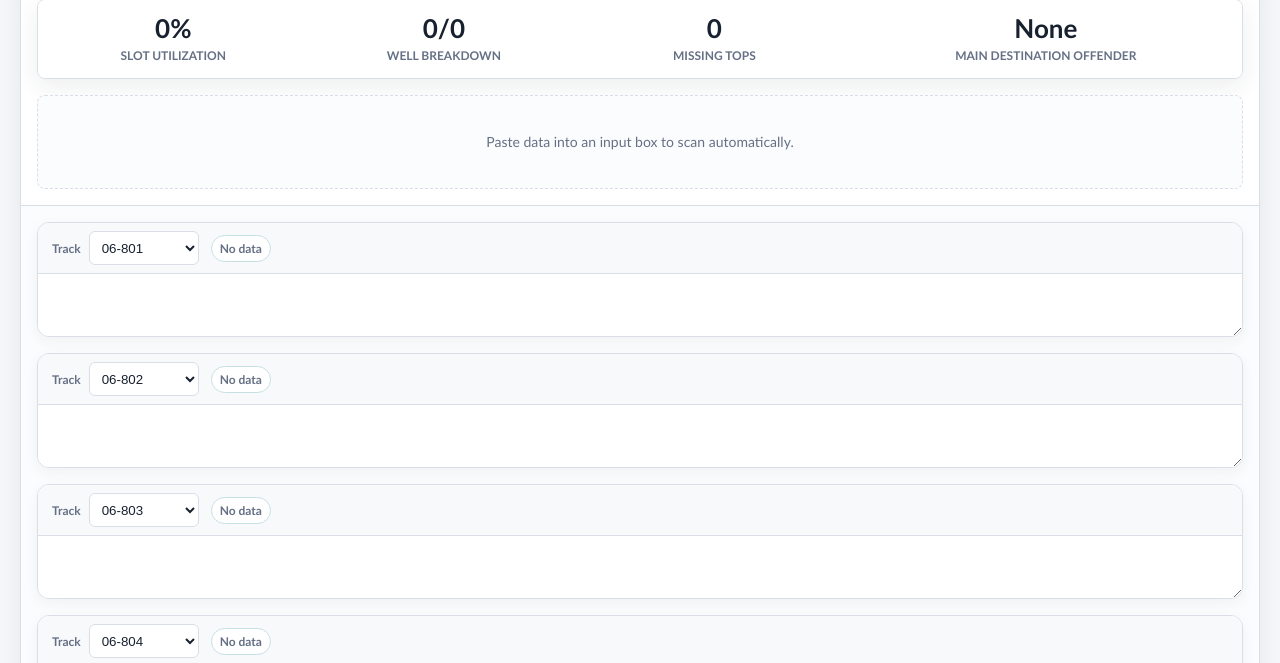
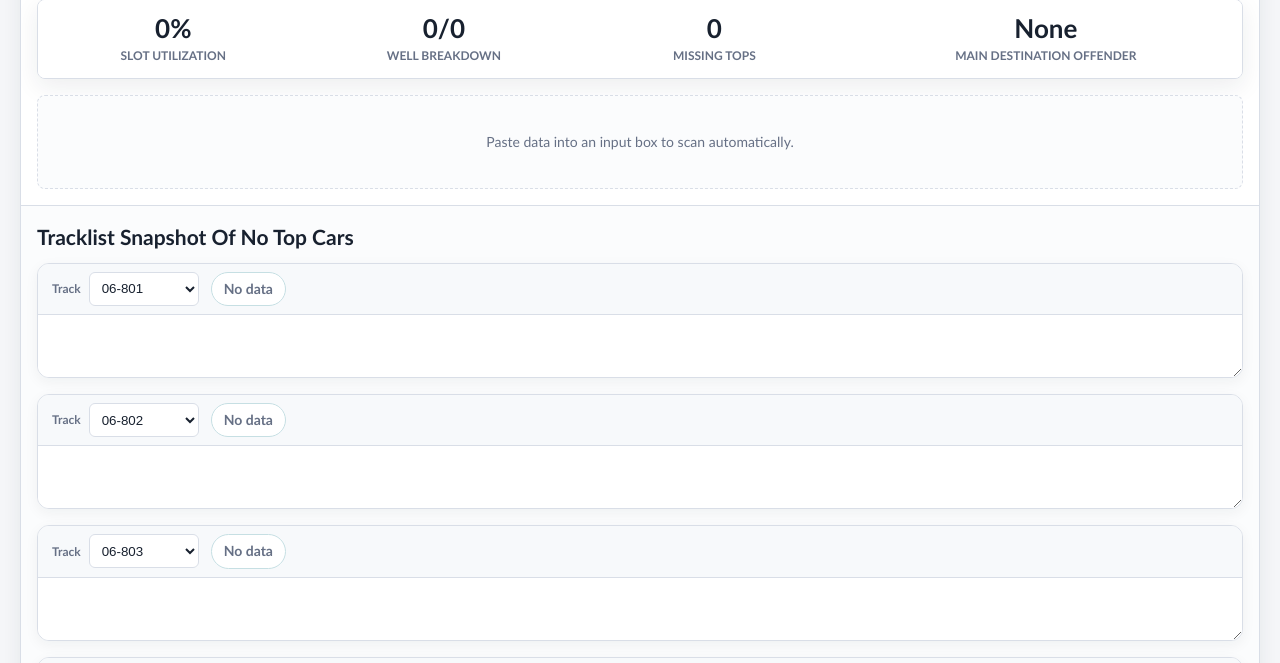
Before and after one commit to pradoj08/SLOT-UTILIZATION, a plain HTML site: page index.html in a window 1280 px wide. Shown: the part 120-783 px from the top of the page. Drawn offline with Linux system fonts and the light colour scheme.

Commit message:
index.html

```diff
--- a/index.html
+++ b/index.html
@@ -173,7 +173,7 @@
     }
 
     h2 {
-      font-size: 16px;
+      font-size: 21px;
       margin: 0;
     }
 
@@ -244,17 +244,15 @@
     }
 
     .snapshot-tracklist-heading {
-      display: none;
+      display: block;
       margin: 0 0 10px;
-      font-size: 16px;
+      font-size: 21px;
       font-weight: 800;
       letter-spacing: 0;
-      text-transform: uppercase;
-    }
-
-    .snapshot-active .snapshot-tracklist-heading {
-      display: block;
-    }
+      text-transform: none;
+    }
+
+
 
     .input-card {
       display: grid;
@@ -288,7 +286,7 @@
     }
 
     .snapshot-active .input-card-header .track-picker {
-      display: none;
+      display: flex;
     }
 
     .track-pills {
@@ -310,7 +308,7 @@
       border-radius: 999px;
       background: var(--chip);
       color: #0e5660;
-      padding: 4px 8px;
+      padding: 6px 12px;
       white-space: nowrap;
     }
 
@@ -318,14 +316,14 @@
       min-width: 0;
       overflow: hidden;
       text-overflow: ellipsis;
-      font-size: 12px;
+      font-size: 14px;
       font-weight: 800;
     }
 
     .track-pill .pill-label {
       flex: 0 0 auto;
       color: var(--muted);
-      font-size: 9px;
+      font-size: 11px;
       font-weight: 800;
       text-transform: uppercase;
     }
@@ -912,7 +910,7 @@
 
       <div class="input-pane">
         <span id="parseStatus" class="hint" hidden></span>
-        <h2 class="snapshot-tracklist-heading">TRACKLIST SNAPSHOT OF NO TOP CARS</h2>
+        <h2 class="snapshot-tracklist-heading">Tracklist Snapshot Of No Top Cars</h2>
         <div class="input-list" id="inputList">
           <div class="input-card">
             <div class="input-card-header">
```
